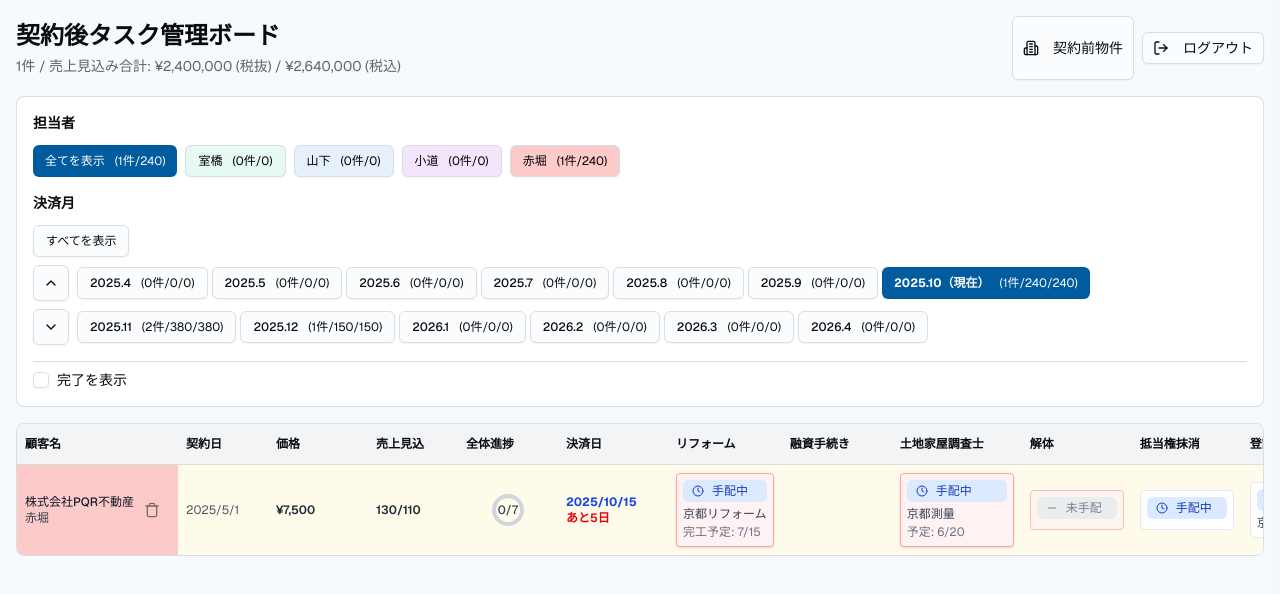
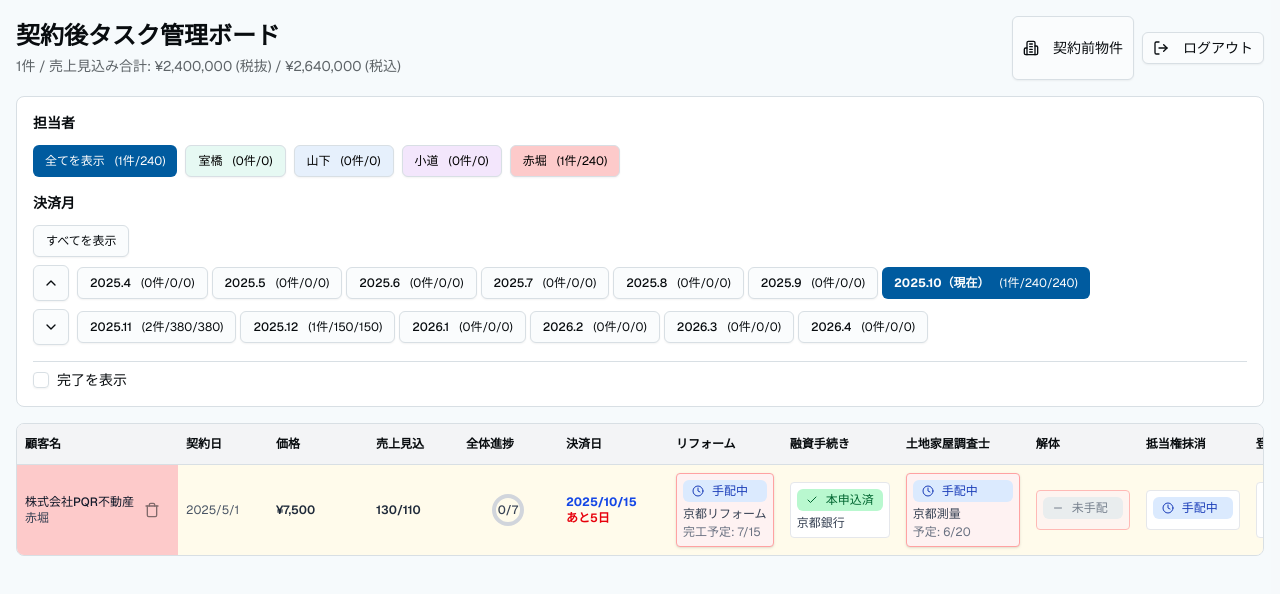
Before and after one commit to thomas0124/estate-portal, a Next.js app: page /tasks in a window 1280 px wide. Shown: the top 594 px of the page. Built offline with nearby package versions, Linux system fonts and the light colour scheme; sample sign-in values are in the browser's storage.

Commit message:
loanProcedureStatusConfigの「本申込」を「本申込済」に修正

```diff
--- a/components/task-cell-button.tsx
+++ b/components/task-cell-button.tsx
@@ -24,7 +24,7 @@ const loanProcedureStatusConfig: Record<
   { icon: React.ElementType; color: string; label: string }
 > = {
   未手配: { icon: Minus, color: "bg-slate-200 text-slate-600", label: "未手配" },
-  本申込: { icon: Check, color: "bg-green-200 text-green-800", label: "本申込" },
+  本申込済: { icon: Check, color: "bg-green-200 text-green-800", label: "本申込済" },
   金商契約済: { icon: Check, color: "bg-green-200 text-green-800", label: "金商契約済" },
 }
 
```
